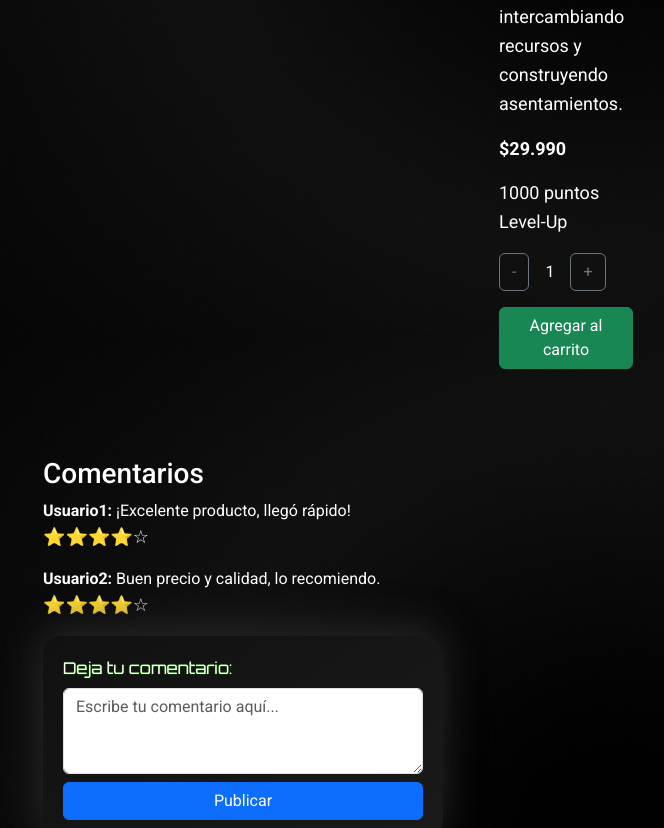
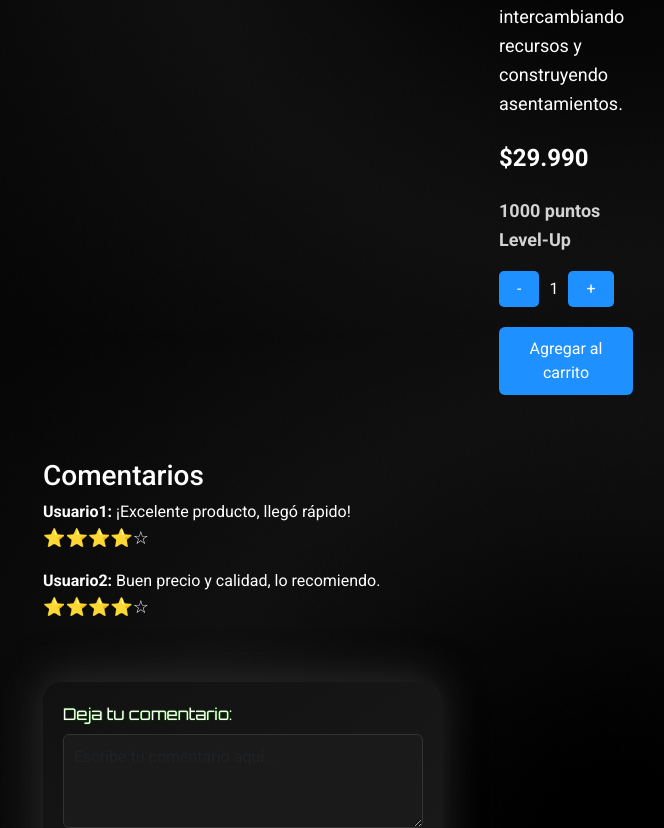
Before and after one commit to ToniC-3PO/level-up-gamer, a React (Create React App) app: page /producto/1 in a window 1280 px wide. Shown: the part 581-1409 px from the top of the page, without its empty margins (17-681 px from the left). Built offline with nearby package versions, Linux system fonts and the light colour scheme.

Commit message:
catalogo y algo de infoprod innit

```diff
--- a/src/assets/styles.css
+++ b/src/assets/styles.css
@@ -234,6 +234,22 @@ p,li, a{
     text-align: center;
     margin: 30px 0;
     font-weight: bold;
+}
+
+.boton-filtro{
+    background: none;
+    color: var(--CtextoSecundario);
+    padding: 20px;
+    border: none;
+    margin-top: 20px;
+    font-weight: bold;
+    text-transform: uppercase;
+    transition: color 0.3s, text-shadow 0.3s;
+}
+
+.boton-filtro :hover{ /* revisar */
+    color: var(--CtextoPrincipal);
+    text-shadow: var(--Cacento2) 0px 0px 8px;
 }
 
 .catalogo{
--- a/src/components/Catalogo.js
+++ b/src/components/Catalogo.js
@@ -37,7 +37,7 @@ export default function Catalogo() {
             <div className="categoria-body">
                 {categorias.map((cat) => (
                 <button key={cat.key}
-                    className={`lista-categoria categorias cursor-target btn ${categoria === cat.key ? "btn-primary" : "btn-outline-primary"}`} onClick={() => setCategoria(cat.key)}>
+                    className={`lista-categoria categorias cursor-target boton-filtro ${categoria === cat.key ? "btn-primary" : "btn-outline-primary"}`} onClick={() => setCategoria(cat.key)}>
                 {cat.label}
                 </button>
                 ))}
--- a/src/components/InfoProd.js
+++ b/src/components/InfoProd.js
@@ -37,36 +37,28 @@ export default function InfoProd() {
             <div className="col-md-6">
             <h1>{producto.nombre}</h1>
             <p>{producto.descripcion}</p>
-            <p className="fw-bold">${producto.precio.toLocaleString("es-CL")}</p>
-            <p>{producto.puntos} puntos Level-Up</p>
+            <p className="precio">${producto.precio.toLocaleString("es-CL")}</p>
+            <p className="puntos">{producto.puntos} puntos Level-Up</p>
 
-            <div className="d-flex align-items-center gap-3 my-3">
-                <button
-                className="btn btn-outline-secondary"
-                onClick={() => setCantidad((c) => Math.max(1, c - 1))}
-                >
-                -
-                </button>
+            <div className="cantidad-compra">
+                <button className="btn" onClick={() => setCantidad((c) => Math.max(1, c - 1))}>
+                - </button>
                 <span>{cantidad}</span>
-                <button
-                className="btn btn-outline-secondary"
-                onClick={() => setCantidad((c) => c + 1)}
-                >
-                +
-                </button>
+                <button className="btn" onClick={() => setCantidad((c) => c + 1)}>
+                + </button>
             </div>
 
-            <button className="btn btn-success">Agregar al carrito</button>
+            <button className="btn btn-success" id="agregar-carrito">Agregar al carrito</button>
             </div>
         </div>
 
 
-        <div className="mt-5">
+        <div className="calificaciones-comentarios">
             <h3>Calificaciones</h3>
             <p>{"⭐".repeat(producto.rating)}{"☆".repeat(5 - producto.rating)} ({producto.rating}/5)</p>
         </div>
 
-        <div className="mt-4">
+        <div className="comentarios">
             <h3>Comentarios</h3>
             {comentarios.map((c, i) => (
             <div key={i} className="mb-2">
@@ -75,7 +67,7 @@ export default function InfoProd() {
             </div>
             ))}
 
-            <form onSubmit={handleAgregarComentario} className="mt-3">
+            <form onSubmit={handleAgregarComentario} className="agregar-comentario">
             <label htmlFor="nuevo-comentario">Deja tu comentario:</label>
             <textarea
                 id="nuevo-comentario"
```
